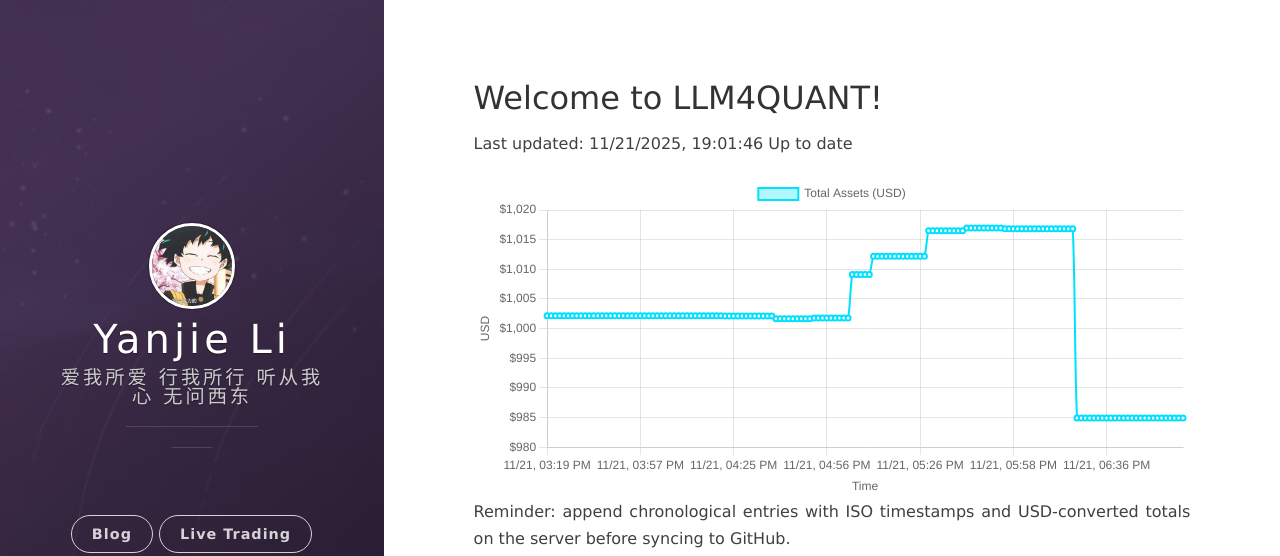
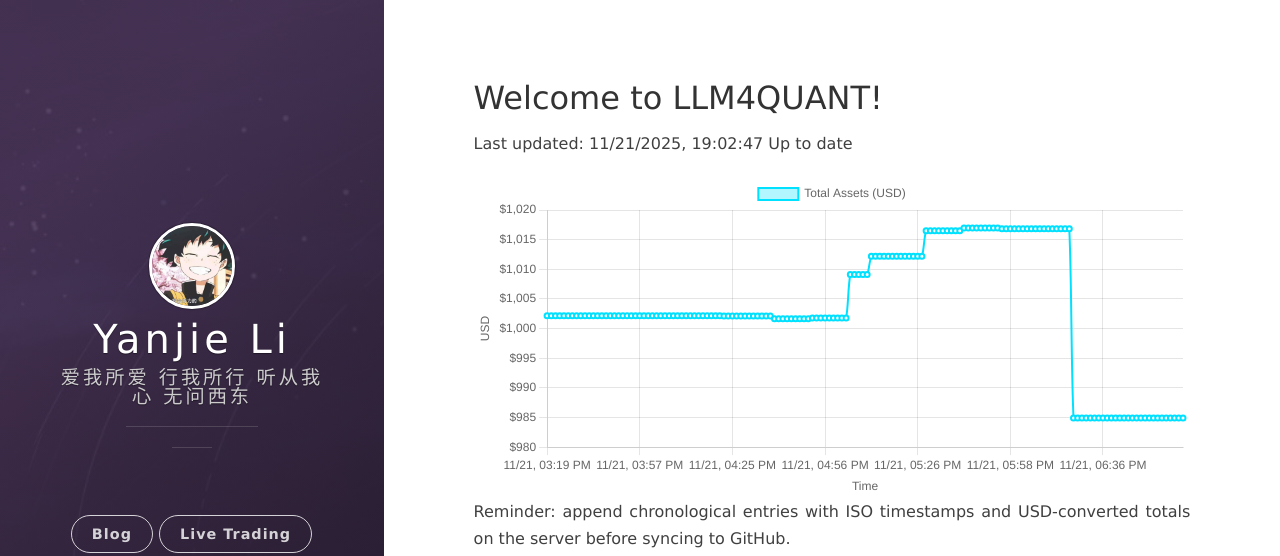
Before and after one commit to leeyegy/leeyegy.github.io, a Jekyll site: the page built from live-trading.html, in a window 1280 px wide. Shown: the top 556 px of the page. Built offline with Jekyll 4.4.1, drawn with Linux system fonts in a browser that asks for light colours; nearby versions of some CDN libraries.

Commit message:
AccountMonitor: update balance history 2025-11-22T03:02:47+08:00

```diff
--- a/assets/data/binance/balance-history.json
+++ b/assets/data/binance/balance-history.json
@@ -1,5 +1,5 @@
 {
-  "generatedAt": "2025-11-22T03:01:46+08:00",
+  "generatedAt": "2025-11-22T03:02:47+08:00",
   "asset": "total_usd_value",
   "history": [
     {
@@ -605,6 +605,10 @@
     {
       "timestamp": "2025-11-22T03:01:46+08:00",
       "totalUsd": 984.91919649
+    },
+    {
+      "timestamp": "2025-11-22T03:02:47+08:00",
+      "totalUsd": 984.91919649
     }
   ]
 }
```
